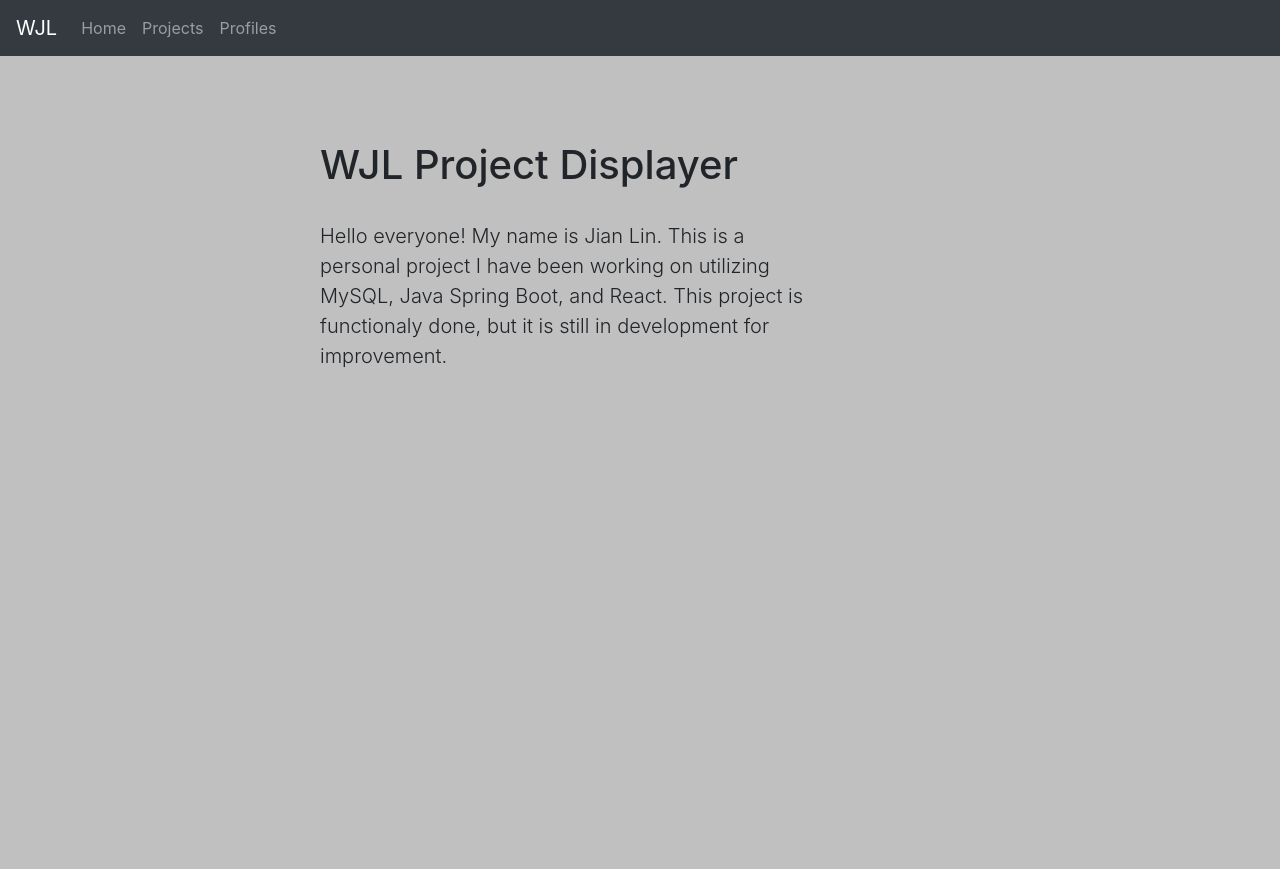
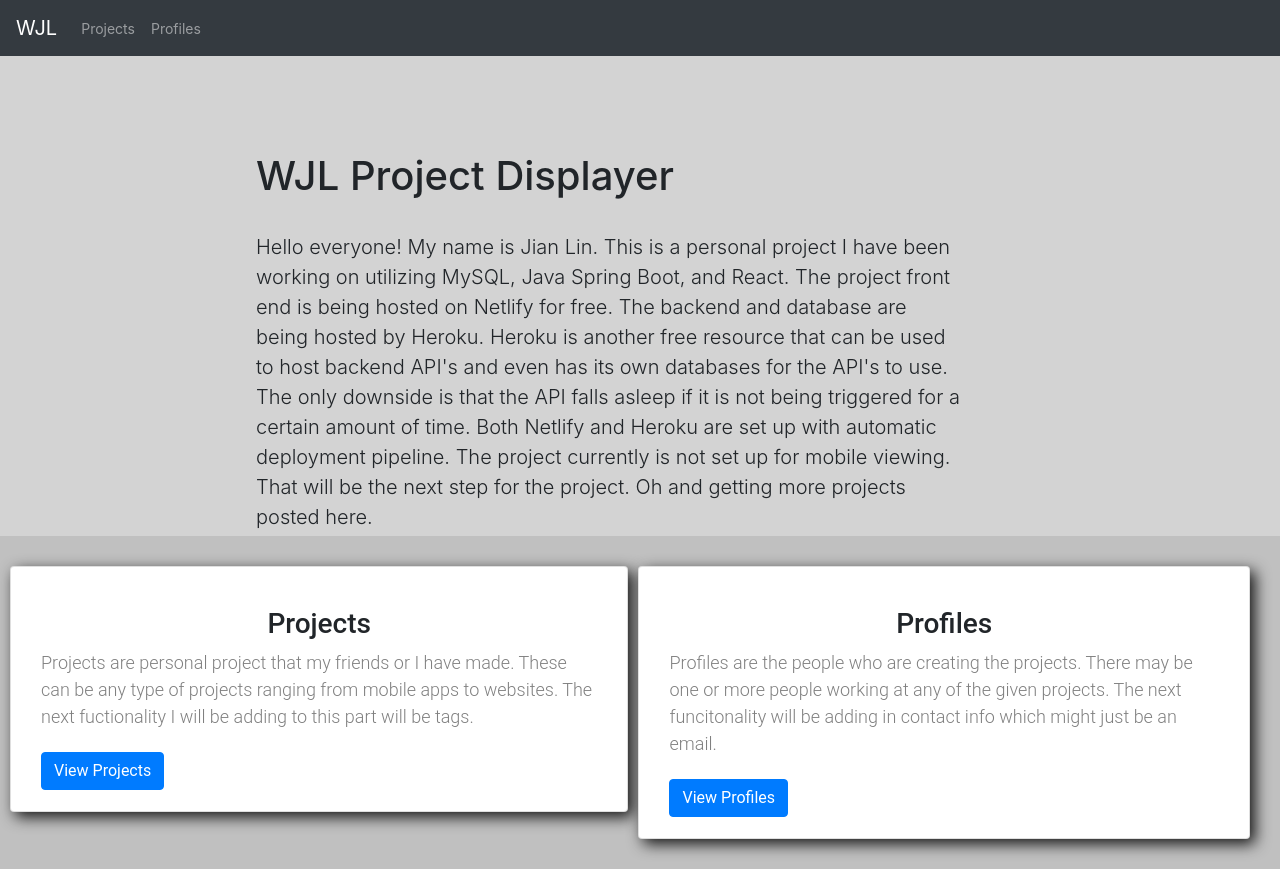
Before and after one commit to WahJianLin/Project-Displayer-App, a React (Create React App) app: page / in a window 1280 px wide. Before the commit the page ends 800 px from the top, so only its background shows below. Built offline with nearby package versions, Linux system fonts and the light colour scheme; no server answers.

Commit message:
Update on 1/24/21. Adds in the cards on thehome page, profile page, and project page

```diff
--- /dev/null
+++ b/src/components/displayCard.jsx
@@ -0,0 +1,38 @@
+import React, { Component } from "react";
+import "../styles/card.css";
+class DisplayCard extends Component {
+  state = {};
+  render() {
+    return (
+      <React.Fragment>
+        <div key={this.props.id} className="card">
+          <div className="card-text">
+            <h2>{this.props.name}</h2>
+          </div>
+          <div>
+            <a
+              href={this.props.link + this.props.id}
+              className="btn btn-primary"
+            >
+              View {this.props.type}
+            </a>
+          </div>
+        </div>
+      </React.Fragment>
+    );
+  }
+}
+
+export default DisplayCard;
+
+/*
+<button
+              type="button"
+              class="btn btn-primary"
+              onclick="location.href = 'https://google.com';"
+              value={this.props.id}
+            >
+              View {this.props.type}
+            </button>
+            <p>{this.props.description}</p>
+*/
--- a/src/components/home.jsx
+++ b/src/components/home.jsx
@@ -1,22 +1,60 @@
 import React, { Component } from "react";
 import "../styles/home.css";
-
+import { testProfiles } from "../configs/links";
+import HomeCard from "./homeCard";
 class Home extends Component {
-  state = {};
+  state = { isLoaded: false };
+  componentDidMount() {
+    fetch(testProfiles);
+  }
   render() {
     return (
       <React.Fragment>
         <main role="main" className="inner cover">
+          <div className="upperSection">
             <div className="titleBox">
+              <div>
                 <h1 className="cover-heading">WJL Project Displayer</h1>
                 <div className="landingMsg">
                   <br></br>
                   <p className="lead">
-                Hello everyone! My name is Jian Lin. This is a personal project
-                I have been working on utilizing MySQL, Java Spring Boot, and
-                React. This project is functionaly done, but it is still in
-                development for improvement.
+                    Hello everyone! My name is Jian Lin. This is a personal
+                    project I have been working on utilizing MySQL, Java Spring
+                    Boot, and React. The project front end is being hosted on
+                    Netlify for free. The backend and database are being hosted
+                    by Heroku. Heroku is another free resource that can be used
+                    to host backend API's and even has its own databases for the
+                    API's to use. The only downside is that the API falls asleep
+                    if it is not being triggered for a certain amount of time.
+                    Both Netlify and Heroku are set up with automatic deployment
+                    pipeline. The project currently is not set up for mobile
+                    viewing. That will be the next step for the project. Oh and
+                    getting more projects posted here.
                   </p>
+                </div>
+              </div>
+            </div>
+          </div>
+          <div className="lowerSection">
+            <div className="grid-container">
+              <div className="item1">
+                <HomeCard
+                  name={"Projects"}
+                  bodyMsg={
+                    "Projects are personal project that my friends or I have made. These can be any type of projects ranging from mobile apps to websites. The next fuctionality I will be adding to this part will be tags."
+                  }
+                  link={"/projects"}
+                ></HomeCard>
+              </div>
+              <div className="item2">
+                <HomeCard
+                  name={"Profiles"}
+                  bodyMsg={
+                    "Profiles are the people who are creating the projects. There may be one or more people working at any of the given projects. The next funcitonality will be adding in contact info which might just be an email."
+                  }
+                  link={"/profiles"}
+                ></HomeCard>
+              </div>
             </div>
           </div>
         </main>
--- /dev/null
+++ b/src/components/homeCard.jsx
@@ -0,0 +1,24 @@
+import React, { Component } from "react";
+import "../styles/card.css";
+class HomeCard extends Component {
+  state = {};
+  render() {
+    return (
+      <React.Fragment>
+        <div className="card">
+          <div className="card-body">
+            <div className="card-text">
+              <h2>{this.props.name}</h2>
+              <p>{this.props.bodyMsg}</p>
+              <a href={this.props.link} className="btn btn-primary">
+                View {this.props.name}
+              </a>
+            </div>
+          </div>
+        </div>
+      </React.Fragment>
+    );
+  }
+}
+
+export default HomeCard;
--- a/src/components/navbar.jsx
+++ b/src/components/navbar.jsx
@@ -11,11 +11,6 @@ class Navbar extends Component {
 
         <div className="collapse navbar-collapse" id="navbarNav">
           <ul className="navbar-nav">
-            <li className="nav-item">
-              <a className="nav-link" href="/">
-                Home <span className="sr-only">(current)</span>
-              </a>
-            </li>
             <li className="nav-item">
               <a className="nav-link" href="/projects">
                 Projects
--- a/src/components/profile.jsx
+++ b/src/components/profile.jsx
@@ -1,14 +1,10 @@
 import React, { Component } from "react";
-import ProfileLinkPanel from "./profileLinkPanel";
-import ProjectLinkPanel from "./projectLinkPanel";
+import { getProfile } from "../configs/links";
 
 class Profile extends Component {
   state = { item: null, isLoaded: false };
   componentDidMount() {
-    fetch(
-      "https://project-displayer-api.herokuapp.com/profile/get/" +
-        this.props.match.params.id
-    )
+    fetch(getProfile + this.props.match.params.id)
       .then((res) => res.json())
       .then((json) => {
         this.setState({ isLoaded: true, item: json });
@@ -20,14 +16,52 @@ class Profile extends Component {
     if (isLoaded) {
       return (
         <React.Fragment>
-          <h2>Profile: {item.name}</h2>
-          <h5>story: {item.story}</h5>
-          {item.profileLinks.map((link) => (
-            <ProfileLinkPanel
-              key={link.profileLinkId}
-              link={link}
-            ></ProfileLinkPanel>
-          ))}
+          <div className="dataSection">
+            <div>
+              <div className="row">
+                <div className="col-9">
+                  <div className="card border-dark">
+                    <div className="data-body">
+                      <div className="card-body">
+                        <h3 className="card-title">
+                          <b>Profile:</b> {item.name}
+                        </h3>
+                        <p className="card-text">{item.story}</p>
+                        <hr></hr>
+                        <div>
+                          <h5 className="text-muted">Projects</h5>
+                          {item.projects.map((target) => (
+                            <span key={target.projectId} className="related">
+                              <a href={"/project/" + target.projectId}>
+                                {target.name}
+                              </a>
+                            </span>
+                          ))}
+                        </div>
+                      </div>
+                    </div>
+                  </div>
+                </div>
+                <div className="col-3 linkSection">
+                  <div className=" card border-dark">
+                    <div className="card-header">Links</div>
+                    <ul className="list-group list-group-flush">
+                      {item.profileLinks.map((target) => (
+                        <li
+                          key={target.profileLinkId}
+                          className="list-group-item"
+                        >
+                          <a href={target.link} target="_blank">
+                            {target.name}
+                          </a>
+                        </li>
+                      ))}
+                    </ul>
+                  </div>
+                </div>
+              </div>
+            </div>
+          </div>
         </React.Fragment>
       );
     }
@@ -41,3 +75,9 @@ class Profile extends Component {
 }
 
 export default Profile;
+
+/*
+<div class="card-footer text-muted">
+                          {item.contactInfoId.email}
+                        </div>
+*/
--- a/src/components/profileList.jsx
+++ b/src/components/profileList.jsx
@@ -1,37 +1,38 @@
 import React, { Component } from "react";
-import ProfilePanel from "./profilePanel";
-import ProjectPanel from "./projectPanel";
+import { allProfiles } from "../configs/links";
+import DisplayCard from "./displayCard";
+import "../styles/home.css";
 
 class ProfileList extends Component {
   state = { items: [], isLoaded: false };
   componentDidMount() {
-    fetch("https://project-displayer-api.herokuapp.com/profile/all/")
+    fetch(allProfiles)
       .then((res) => res.json())
       .then((json) => {
-        this.setState({ isLoaded: true, Profiles: json });
+        this.setState({ isLoaded: true, profiles: json });
       });
   }
   render() {
-    var { isLoaded, Profiles } = this.state;
+    var { isLoaded, profiles } = this.state;
+
     if (isLoaded) {
       return (
         <React.Fragment>
-          <table className="table">
-            <thead>
-              <tr>
-                <th scope="col">Name</th>
-                <th scope="col">Story</th>
-              </tr>
-            </thead>
-            <tbody>
-              {Profiles.map((target) => (
-                <tr key={target.profileId}>
-                  <td>{target.name}</td>
-                  <td>{target.story}</td>
-                </tr>
+          <h2>Profiles</h2>
+          <div className="displayGrid">
+            <div className="grid-container">
+              {profiles.map((target) => (
+                <DisplayCard
+                  key={target.profileId}
+                  id={target.profileId}
+                  name={target.name}
+                  description={target.story}
+                  link="/profile/"
+                  type="Profile"
+                ></DisplayCard>
               ))}
-            </tbody>
-          </table>
+            </div>
+          </div>
         </React.Fragment>
       );
     }
@@ -48,3 +49,22 @@ class ProfileList extends Component {
 }
 
 export default ProfileList;
+
+/*
+<table className="table">
+  <thead>
+    <tr>
+      <th scope="col">Name</th>
+      <th scope="col">Story</th>
+    </tr>
+  </thead>
+  <tbody>
+    {profiles.map((target) => (
+      <tr key={target.profileId}>
+        <td>{target.name}</td>
+        <td>{target.story}</td>
+      </tr>
+    ))}
+  </tbody>
+</table>
+*/
--- a/src/components/profilePanel.jsx
+++ b/src/components/profilePanel.jsx
@@ -7,7 +7,6 @@ class ProfilePanel extends Component {
     return (
       <React.Fragment>
         <h4>Profile:{this.props.target.profileId}</h4>
-        <h4>Profile: {this.props.target.profileId}</h4>
         <p>{this.props.target.name}</p>
         <button value={this.props.target.profileId}>Profile</button>
         <a className="nav-link" href={this.getRef()}>
--- a/src/components/projectList.jsx
+++ b/src/components/projectList.jsx
@@ -1,36 +1,37 @@
 import React, { Component } from "react";
-import ProjectPanel from "./projectPanel";
+import { allProjects } from "../configs/links";
+import DisplayCard from "./displayCard";
 
 class ProjectList extends Component {
-  state = { Projects: [], isLoaded: false };
+  state = { projects: [], isLoaded: false };
   componentDidMount() {
-    fetch("https://project-displayer-api.herokuapp.com/project/all/")
+    fetch(allProjects)
       .then((res) => res.json())
       .then((json) => {
-        this.setState({ isLoaded: true, Projects: json });
+        this.setState({ isLoaded: true, projects: json });
       });
   }
   render() {
-    var { isLoaded, Projects } = this.state;
+    var { isLoaded, projects } = this.state;
+
     if (isLoaded) {
       return (
         <React.Fragment>
-          <table className="table">
-            <thead>
-              <tr>
-                <th scope="col">Project Name</th>
-                <th scope="col">Description</th>
-              </tr>
-            </thead>
-            <tbody>
-              {Projects.map((target) => (
-                <tr key={target.projectId}>
-                  <td>{target.name}</td>
-                  <td>{target.description}</td>
-                </tr>
+          <h2>Projects</h2>
+          <div className="displayGrid">
+            <div className="grid-container">
+              {projects.map((target) => (
+                <DisplayCard
+                  key={target.projectId}
+                  id={target.projectId}
+                  name={target.name}
+                  description={target.description}
+                  link="/project/"
+                  type="Project"
+                ></DisplayCard>
               ))}
-            </tbody>
-          </table>
+            </div>
+          </div>
         </React.Fragment>
       );
     }
--- /dev/null
+++ b/src/configs/links.jsx
@@ -0,0 +1,15 @@
+//export const mainUrl = "http://localhost:5000/";
+export const mainUrl = "https://project-displayer-api.herokuapp.com/";
+
+//section
+export const profile = mainUrl + "profile/";
+export const project = mainUrl + "project/";
+
+//action
+export const allProfiles = profile + "all/";
+export const getProfile = profile + "get/";
+
+export const allProjects = project + "all/";
+export const getProject = project + "get/";
+
+export const testProfiles = profile + "test/";
--- /dev/null
+++ b/src/styles/card.css
@@ -0,0 +1,45 @@
+a {
+  text-decoration: none;
+  font-size: 14px;
+  text-align: right;
+}
+
+.boxhead a {
+  color: #ffffff;
+  text-decoration: none;
+}
+
+.card {
+  display: grid;
+  grid-template-columns: 300px;
+  grid-template-rows: 210px 210px 80px;
+  border-radius: 18px;
+  background: white;
+  box-shadow: 5px 5px 15px rgba(0, 0, 0, 0.9);
+  font-family: roboto;
+  text-align: left;
+  min-height: 200px;
+  max-height: 500px;
+}
+
+.card-text {
+  margin: 10px;
+}
+.card-text p {
+  color: grey;
+  font-size: 18px;
+  font-weight: 300;
+}
+
+.card-text h2 {
+  margin-top: 0px;
+  font-size: 28px;
+}
+
+.links {
+  height: 100%;
+}
+
+.related {
+  padding-left: 20px;
+}
--- a/src/styles/home.css
+++ b/src/styles/home.css
@@ -1,3 +1,8 @@
+h2 {
+  padding-top: 10px;
+  text-align: center;
+}
+
 .bd-placeholder-img {
   font-size: 1.125rem;
   text-anchor: middle;
@@ -17,13 +22,59 @@ body {
 }
 
 .titleBox {
-  position: fixed;
-  top: 33%;
-  left: 50%;
+  position: relative;
+  overflow: hidden;
+  width: 70%;
+  height: 80%;
+  left: 20%;
+  top: 20%;
+
   /* bring your own prefixes */
-  transform: translate(-50%, -50%);
 }
 
 .landingMsg {
   width: 79%;
 }
+
+.upperSection {
+  width: 100%;
+  height: 60vh;
+  background-color: lightgray;
+}
+.lowerSection {
+  width: 100%;
+  height: 32vh;
+}
+
+.grid-container {
+  display: grid;
+  grid-template-columns: auto auto auto auto;
+  grid-gap: 10px;
+
+  padding: 10px;
+}
+
+.grid-container > div {
+  text-align: center;
+  padding: 20px 0;
+  font-size: 30px;
+}
+
+.displayGrid {
+  margin: 0 auto;
+  margin-top: 30px;
+  width: 95%;
+  background-color: white;
+  border-style: groove;
+  border-radius: 25px;
+}
+
+.dataSection {
+  padding: 20px;
+}
+
+.card-footer {
+  position: absolute;
+  bottom: 0;
+  width: 100%;
+}
```
Also changed, not shown: src/components/project.jsx (+76 -17 lines). Lines whose indentation alone changed are shown as unchanged.
